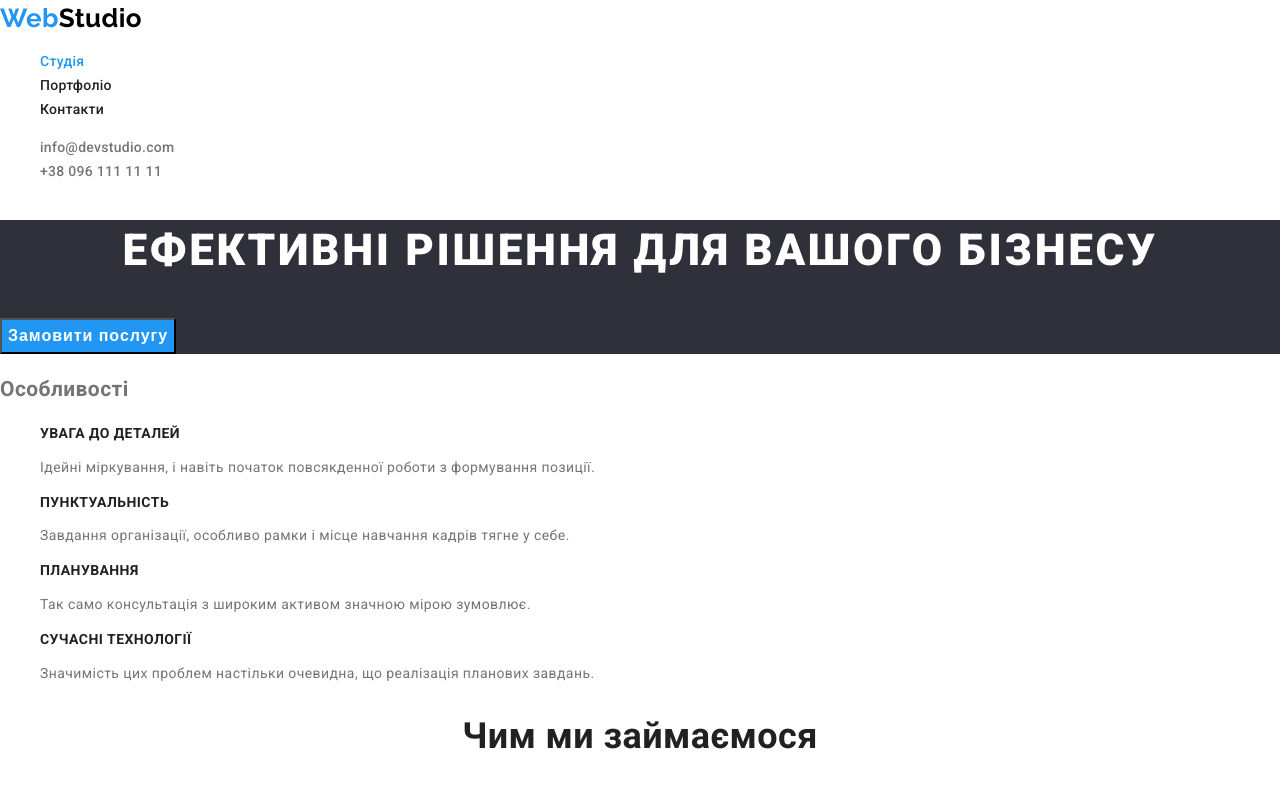
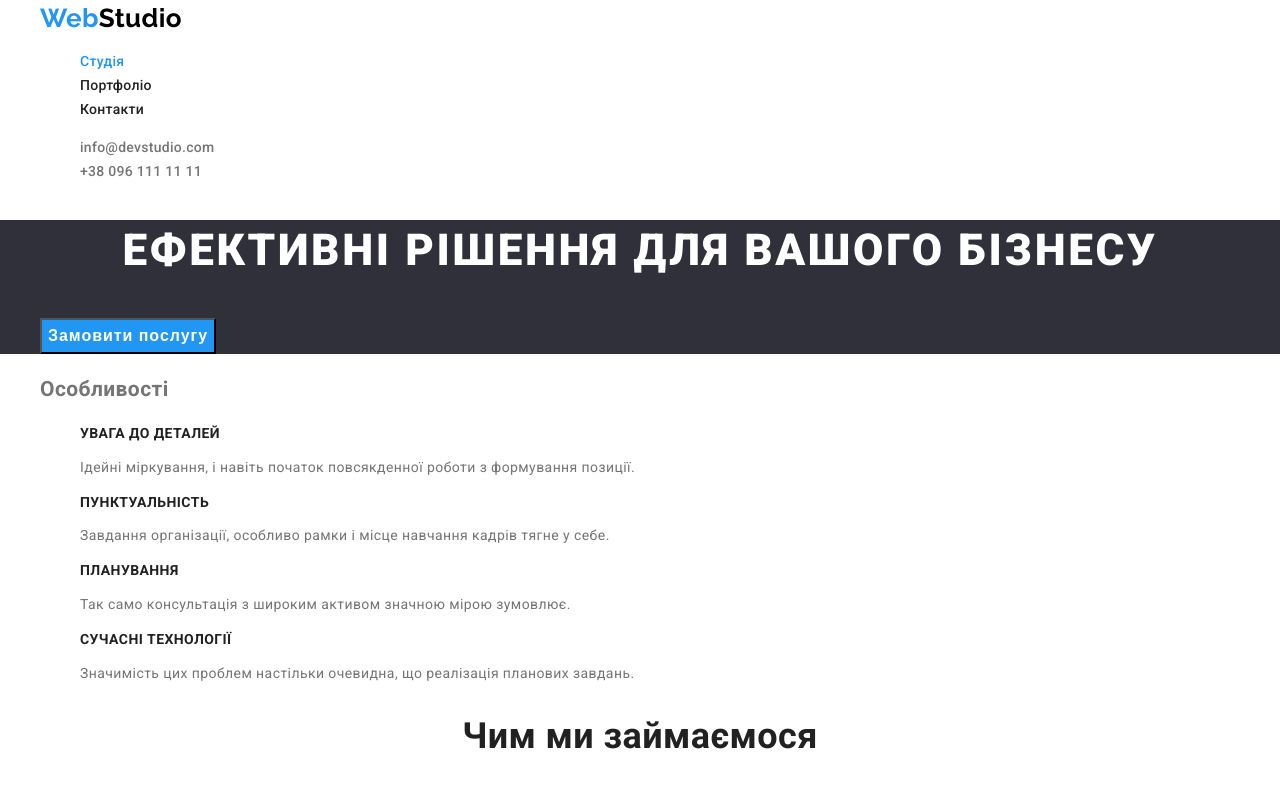
Before and after one commit to Burko-Oleksandra/goit-markup-hw-02, a plain HTML site: page index.html in a window 1280 px wide. Shown: the top 785 px of the page. Drawn offline with Linux system fonts and the light colour scheme.

Commit message:
Додала контейнери

```diff
--- a/css/styles.css
+++ b/css/styles.css
@@ -29,12 +29,18 @@ a {
     margin: 0;
 }
 
+.container {
+    width: 1200px;
+    margin-left: auto;
+    margin-right: auto;
+}
+
 .title {
     color: var(--title-text-color);
     font-weight: 700;
     font-size: 14px;
     line-height: 1.2;
-        text-transform: uppercase;
+    text-transform: uppercase;
 }
 
 .nav-link {
--- a/index.html
+++ b/index.html
@@ -12,6 +12,7 @@
 </head>
 <body class="page">
 <header>
+    <div class="container">
     <nav>
         <a href="./index.html" class="logo"><span class="logo-accent">Web</span>Studio</a>
         <ul>
@@ -24,13 +25,17 @@
             <li><a href="mailto:info@devstudio.com" class="auth-link">info@devstudio.com</a></li>
             <li><a href="tel:+380961111111" class="auth-link">+38 096 111 11 11</a></li>
         </ul>
+    </div>
 </header>
 <main>
     <section class="benefits">
+        <div class="container">
         <h1 class="solutions">Ефективні рішення для вашого бізнесу</h1>
         <button type="button" class="button color">Замовити послугу</button>
+    </div>
     </section>
     <section>
+        <div class="container">
         <h2>Особливості</h2>
         <ul>
             <li>
@@ -50,8 +55,10 @@
                 <p>Значимість цих проблем настільки очевидна, що реалізація планових завдань.</p>
             </li>
         </ul>
+        </div>
     </section>
     <section class="activity">
+        <div class="container">
         <h2 class="title text">Чим ми займаємося</h2>
         <ul>
             <li>
@@ -64,8 +71,10 @@
                 <img src="./images/studia/img3.jpg" width="370" height="294" alt="Підбір кольорової гами"/>
             </li>
         </ul>
+        </div>
     </section>
     <section class="team">
+        <div class="container">
         <h2 class="title text">Наша команда</h2>
         <ul>
             <li>
@@ -89,9 +98,11 @@
                 <p lang="en" class="profession">UI Designer</p>
             </li>
         </ul>
+        </div>
     </section>
 </main>
 <footer class="footer">
+    <div class="container">
     <a href="./index.html" class="logo-secondary"><span class="logo-accent">Web</span>Studio</a>
     <address >
         <ul>
@@ -100,6 +111,7 @@
             <li><a href="tel:+380961111111">+38 096 111 11 11</a></li>
         </ul>
     </address>
+    </div>
 </footer>
 </body>
 </html>
```
